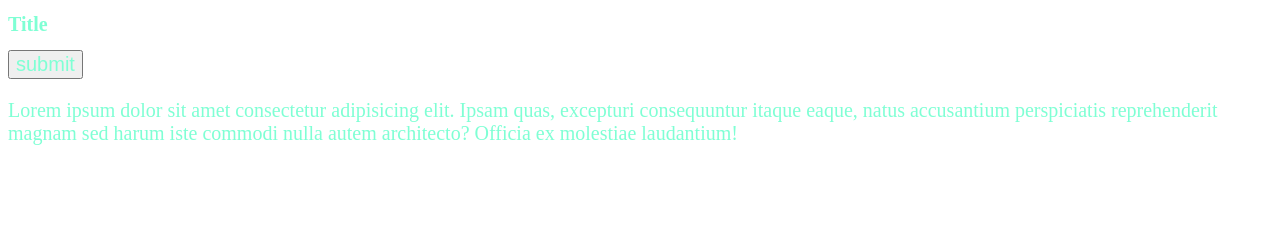
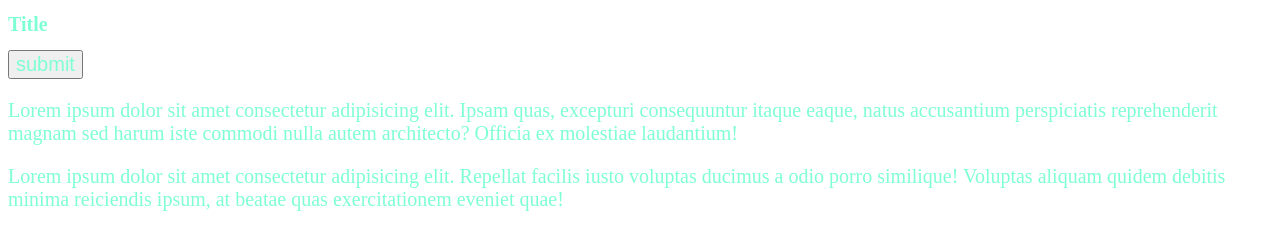
Before and after one commit to m1burkett/myHero, a plain HTML site: page index.html in a window 1280 px wide. Drawn offline with Linux system fonts and the light colour scheme.

Commit message:
added more lorem

```diff
--- a/index.html
+++ b/index.html
@@ -17,6 +17,12 @@
         Officia ex molestiae laudantium!
       </p>
     </div>
+    <p>
+      Lorem ipsum dolor sit amet consectetur adipisicing elit. Repellat facilis
+      iusto voluptas ducimus a odio porro similique! Voluptas aliquam quidem
+      debitis minima reiciendis ipsum, at beatae quas exercitationem eveniet
+      quae!
+    </p>
     <script src="app.js"></script>
   </body>
 </html>
```
